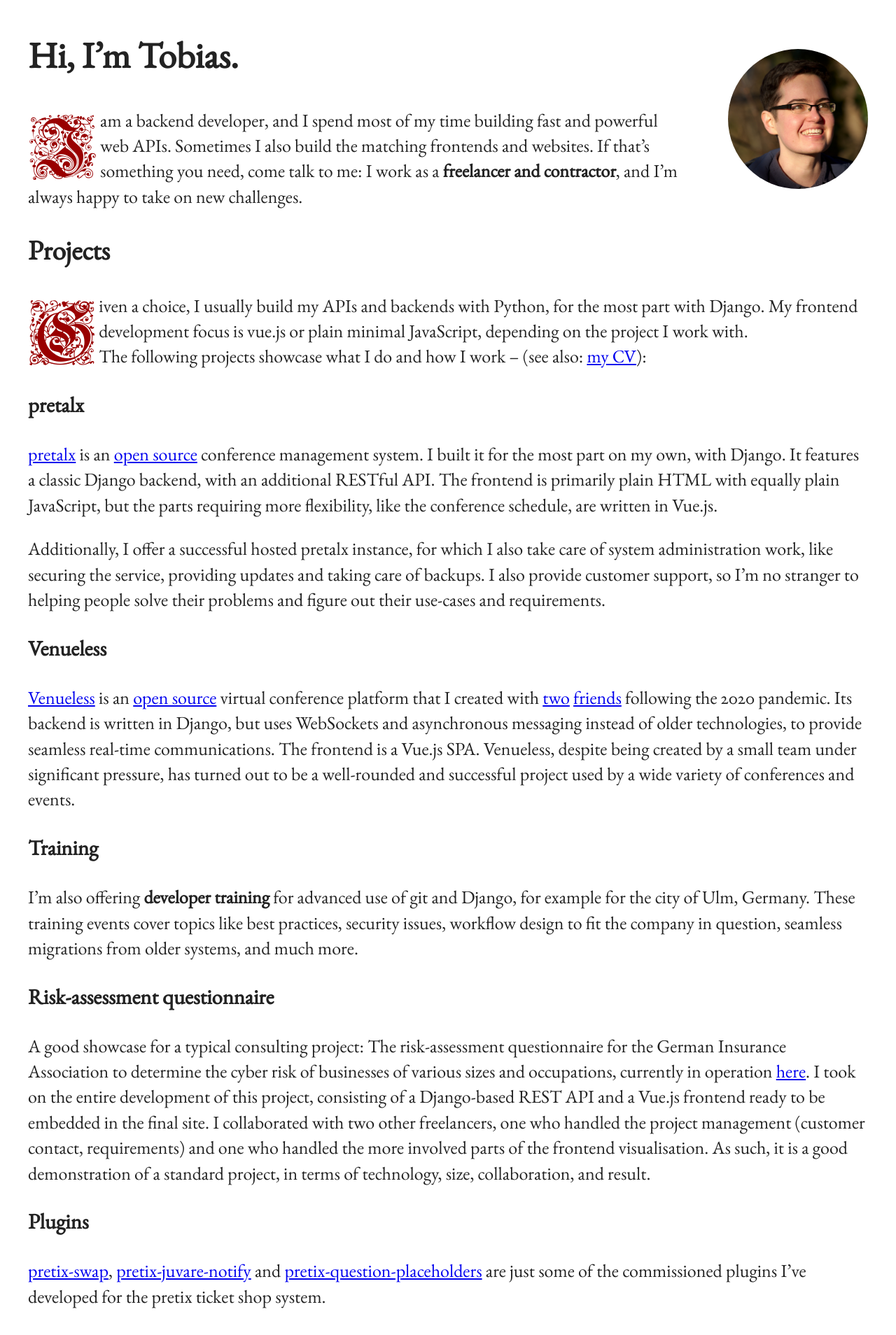
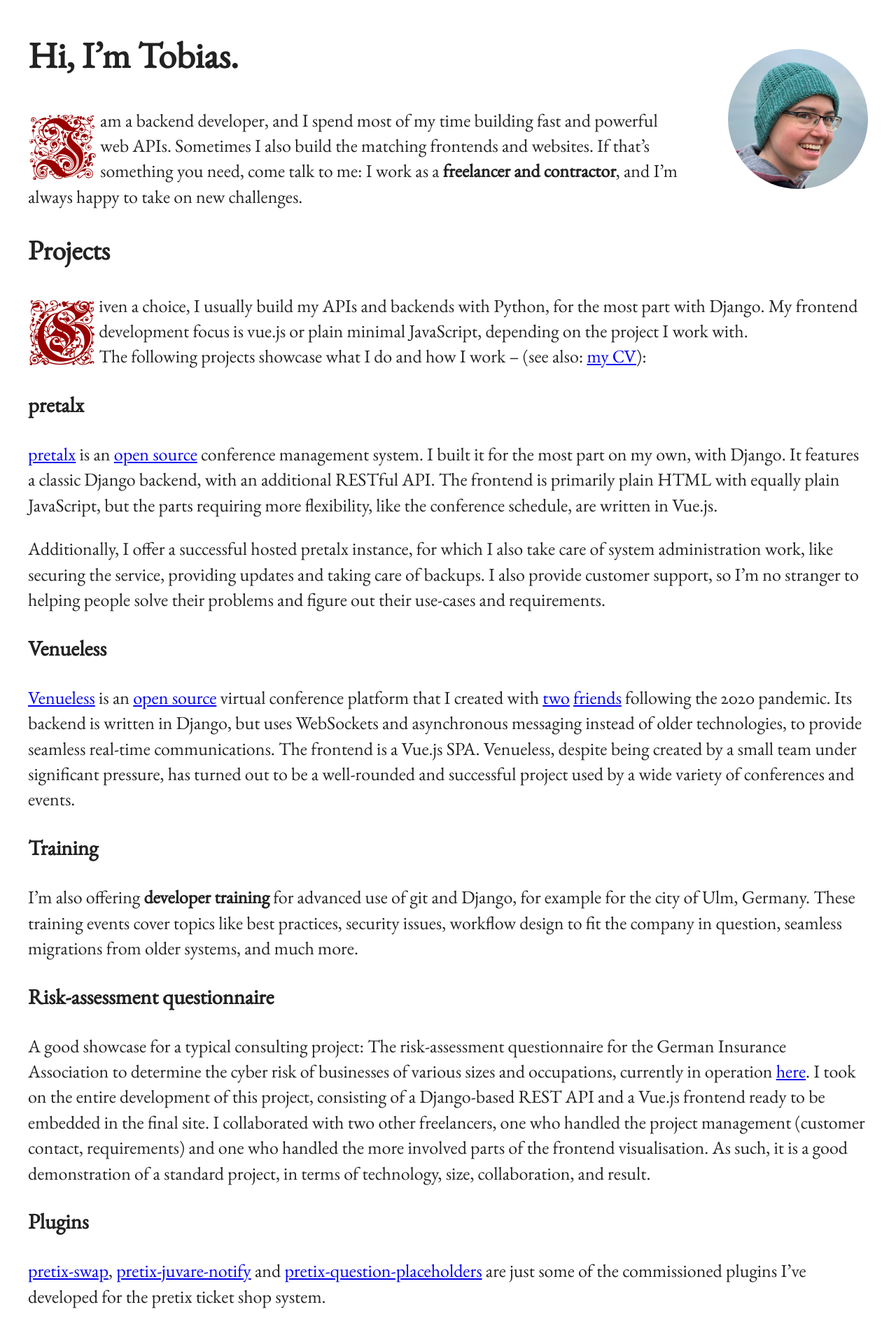
Before and after one commit to rixx/dev.rixx.de, a Jekyll site: the page built from index.md, in a window 1280 px wide. Shown: the top 1908 px of the page at 70% size. Built offline with Jekyll 4.4.1, drawn with Linux system fonts in a browser that asks for light colours.

Commit message:
Update profile picture

```diff
--- a/index.md
+++ b/index.md
@@ -2,7 +2,7 @@
 layout: default
 ---
 
-<img src="/images/2021-square.jpg" id="head">
+<img src="/images/2023-square.jpg" id="head">
 
 # Hi, I'm Tobias.
 
```
Also changed, not shown: images/2021-square.jpg (deleted), images/2023-square.jpg (added).
